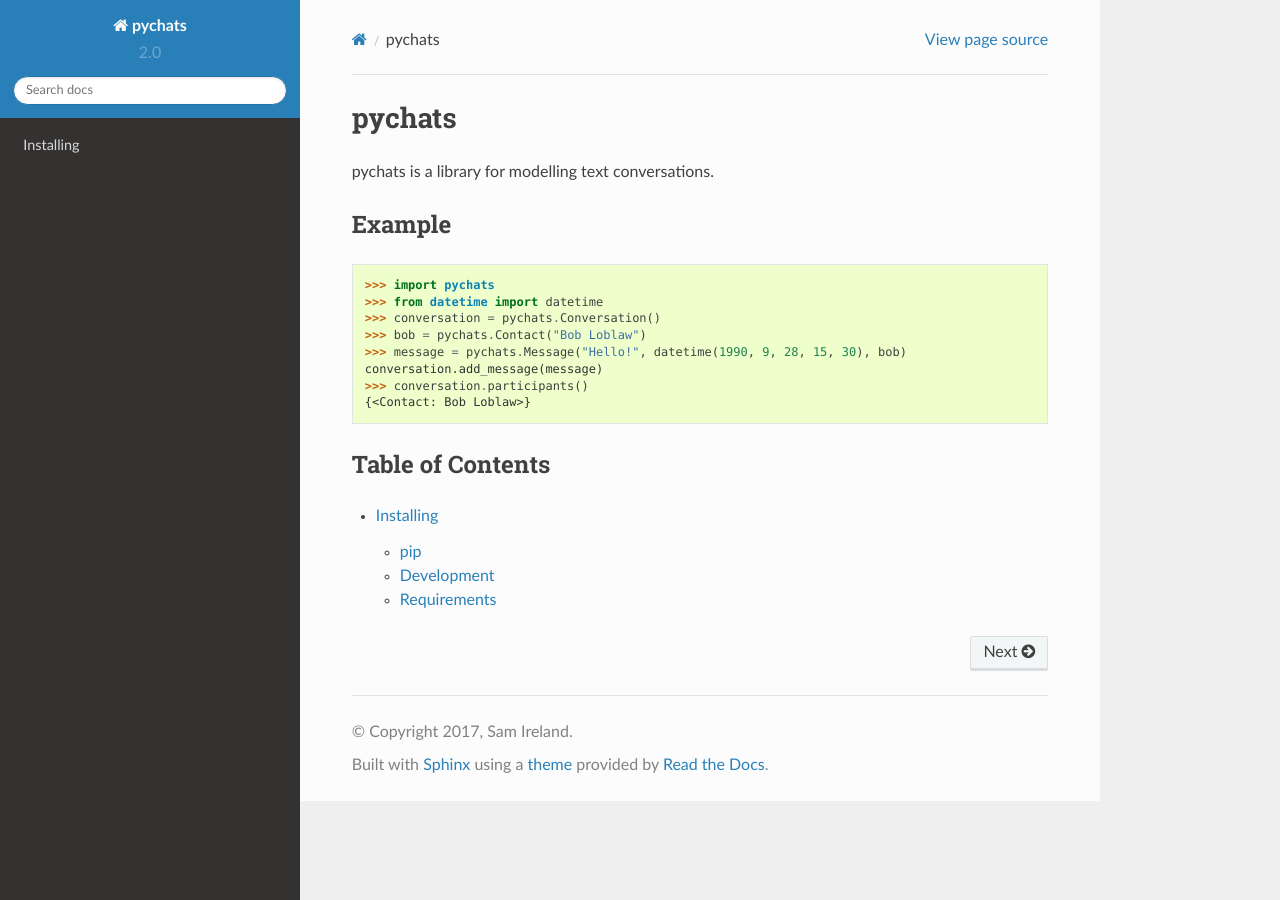
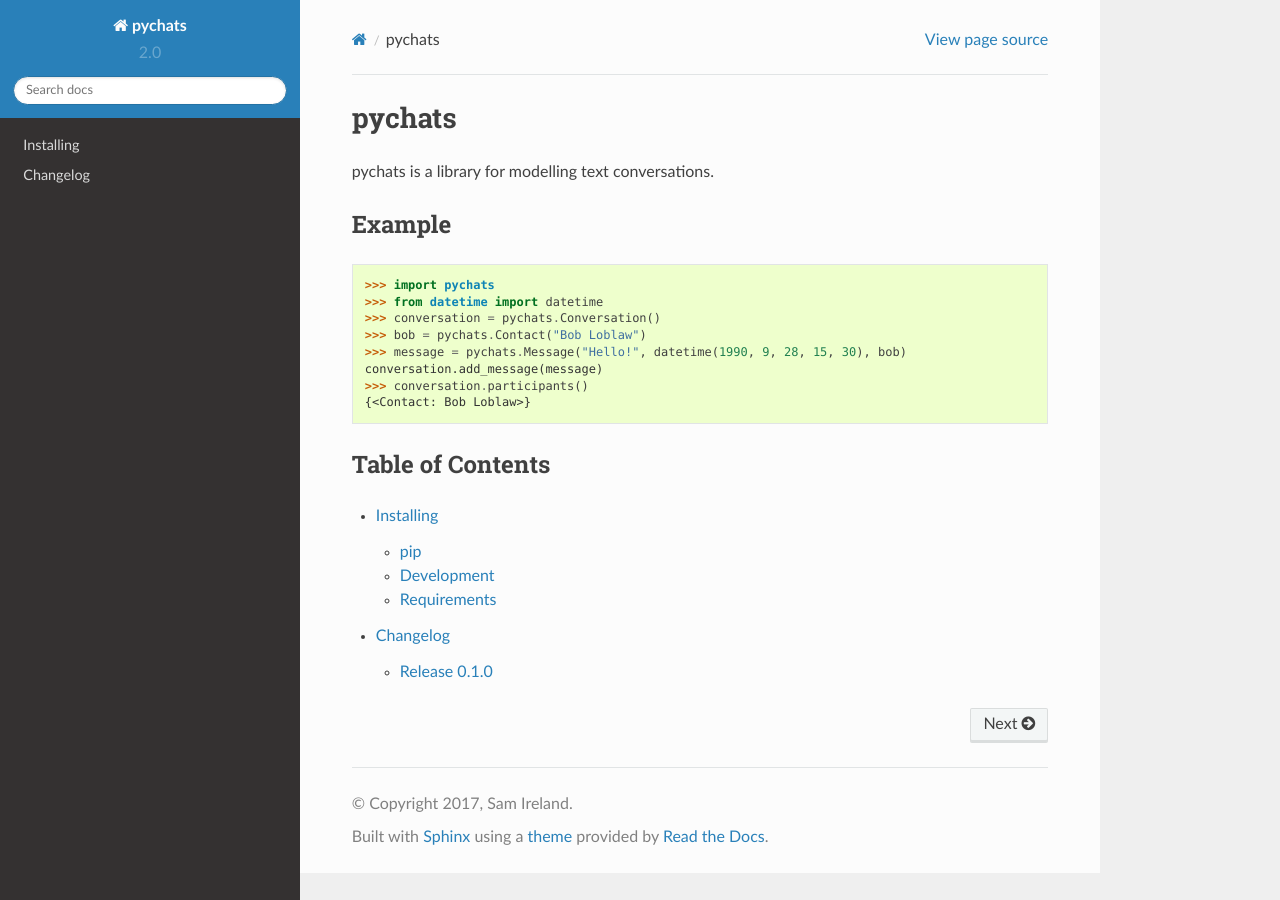
Before and after one commit to samirelanduk/pychats, a Sphinx documentation site: the page built from docs/source/index.rst, in a window 1280 px wide. Built offline with Sphinx 7.4.7 and the Read the Docs theme 2.0.0, drawn with Linux system fonts in a browser that asks for light colours.

Commit message:
Add changelog

```diff
--- /dev/null
+++ b/docs/source/changelog.rst
@@ -0,0 +1,9 @@
+Changelog
+---------
+
+Release 0.1.0
+~~~~~~~~~~~~~
+
+`9 May 2017`
+
+* Added the basic conversation classes for manual creation of chatlogs.
--- a/docs/source/index.rst
+++ b/docs/source/index.rst
@@ -22,3 +22,4 @@ Table of Contents
 .. toctree ::
 
     installing
+    changelog
```
